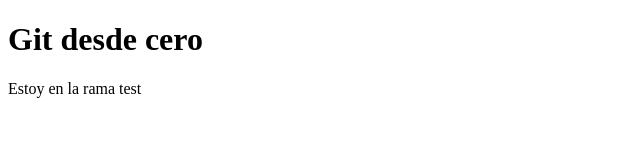
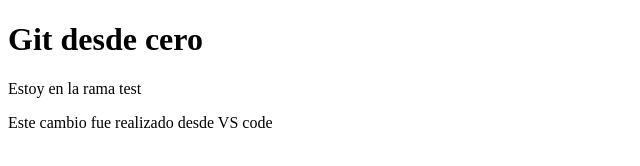
Before and after one commit to oscaryesidneira/practicando-git, a plain HTML site: page index.html in a window 1280 px wide. Shown: the whole page, without its empty margins (0-640 px from the left). Drawn offline with Linux system fonts and the light colour scheme.

Commit message:
Primer commit desde VS code

```diff
--- a/index.html
+++ b/index.html
@@ -3,8 +3,8 @@
 
 <head>
     <meta charset="UTF-8">
-    <meta name="viewport" content="width=device-width, initial-scale=1.0">
-    <title>Practicando con GIT</title>
+
+    <title>Practicando con GIT dese VScode</title>
 </head>
 
 <body>
@@ -13,6 +13,12 @@
     <section>
         <p>Estoy en la rama test</p>
     </section>
+
+    <div>
+        <p>
+            Este cambio fue realizado desde VS code
+        </p>
+    </div>
 </body>
 
 </html>
```
Also changed, not shown: 1 other file.
